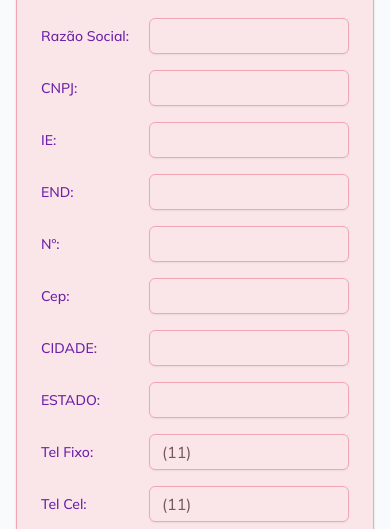
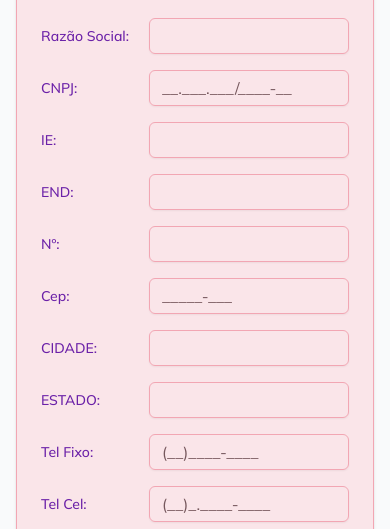
Before and after one commit to jairo-de-lima/patricia-prudente, a Next.js app: page / in a window 390 px wide. Shown: the part 315-844 px from the top of the page. Built offline with nearby package versions, Linux system fonts and the light colour scheme.

Commit message:
feat: add input masking functionality for CNPJ, CEP, and phone fields in forms

```diff
--- a/app/(home)/_components/FormField.tsx
+++ b/app/(home)/_components/FormField.tsx
@@ -1,12 +1,21 @@
 import { Label } from "@/app/_components/ui/label";
 import { Input } from "@/app/_components/ui/input";
+import { applyMask } from "@/app/_components/ApplyMask";
 
 type FormFieldProps = {
   field: FieldConfig;
   defaultValue?: string;
 };
 
-const FormField = ({ field, defaultValue = "" }: FormFieldProps) => (
+const FormField = ({ field, defaultValue = "" }: FormFieldProps) => {
+  const handleInputChange = (e: React.ChangeEvent<HTMLInputElement>) => {
+    const value = e.target.value;
+    if (field.maskType) {
+      e.target.value = applyMask(value, field.maskType); // Aplica a máscara
+    }
+  };
+
+  return (
     <div className="flex items-center gap-2">
       <Label htmlFor={field.id} className="min-w-[100px] text-purple-800">
         {field.label}:
@@ -21,6 +30,7 @@ const FormField = ({ field, defaultValue = "" }: FormFieldProps) => (
               required={field.required}
               defaultValue={field.value || defaultValue}
               placeholder={field.prefix}
+              onChange={handleInputChange} // Adiciona o evento de mudança
               className="flex-1"
             />
           </div>
@@ -31,11 +41,13 @@ const FormField = ({ field, defaultValue = "" }: FormFieldProps) => (
             type={field.type}
             required={field.required}
             defaultValue={field.value || defaultValue}
+            onChange={handleInputChange} // Adiciona o evento de mudança
             className="flex-1"
           />
         )}
       </div>
     </div>
   );
+};
 
 export default FormField;
--- a/app/(home)/_components/FormsConfgs.tsx
+++ b/app/(home)/_components/FormsConfgs.tsx
@@ -11,7 +11,14 @@ export const formConfigs = {
           type: "text",
           required: true,
         },
-        { id: "cnpj", label: "CNPJ", type: "text", required: true },
+        {
+          id: "cnpj",
+          label: "CNPJ",
+          type: "text",
+          required: true,
+          prefix: "__.___.___/____-__",
+          maskType: "cnpj",
+        },
         { id: "ie", label: "IE", type: "text", required: true },
         {
           id: "endereco",
@@ -19,7 +26,14 @@ export const formConfigs = {
           fields: [
             { id: "endereco", label: "END", type: "text", required: true },
             { id: "endNumero", label: "Nº", type: "text", required: true },
-            { id: "cep", label: "Cep", type: "text", required: true },
+            {
+              id: "cep",
+              label: "Cep",
+              type: "text",
+              required: true,
+              prefix: "_____-___",
+              maskType: "cep",
+            },
           ],
         },
         {
@@ -39,14 +53,16 @@ export const formConfigs = {
               label: "Tel Fixo",
               type: "tel",
               required: true,
-              prefix: "(11)",
+              prefix: "(__)____-____",
+              maskType: "tel",
             },
             {
               id: "celular",
               label: "Tel Cel",
               type: "tel",
               required: true,
-              prefix: "(11)",
+              prefix: "(__)_.____-____",
+              maskType: "tel",
             },
           ],
         },
@@ -66,7 +82,13 @@ export const formConfigs = {
 
         { id: "suframa", label: "Suframa", type: "text", require: false },
         { id: "transp", label: "Transportadora", type: "text" },
-        { id: "tel", label: "Telefone", type: "tel", prefix: "(11)" },
+        {
+          id: "tel",
+          label: "Telefone",
+          type: "tel",
+          prefix: "(__)____-____",
+          maskType: "tel",
+        },
       ],
     },
   },
@@ -83,7 +105,14 @@ export const formConfigs = {
           type: "text",
           required: true,
         },
-        { id: "cnpj", label: "CNPJ", type: "text", required: true },
+        {
+          id: "cnpj",
+          label: "CNPJ",
+          type: "text",
+          required: true,
+          prefix: "__.___.___/____-__",
+          maskType: "cnpj",
+        },
         { id: "ie", label: "IE", type: "text", required: true },
         {
           id: "endereco",
@@ -91,7 +120,14 @@ export const formConfigs = {
           fields: [
             { id: "endereco", label: "END", type: "text", required: true },
             { id: "endNumero", label: "Nº", type: "text", required: true },
-            { id: "cep", label: "Cep", type: "text", required: true },
+            {
+              id: "cep",
+              label: "Cep",
+              type: "text",
+              required: true,
+              prefix: "_____-___",
+              maskType: "cep",
+            },
           ],
         },
         {
@@ -103,14 +139,16 @@ export const formConfigs = {
               label: "Tel Fixo",
               type: "tel",
               required: false,
-              prefix: "( )",
+              prefix: "(__)____-____",
+              maskType: "tel",
             },
             {
               id: "celular",
               label: "Tel Cel",
               type: "tel",
               required: true,
-              prefix: "(11)",
+              prefix: "(__)_.____-____",
+              maskType: "tel",
             },
           ],
         },
@@ -153,7 +191,14 @@ export const formConfigs = {
           type: "text",
           required: true,
         },
-        { id: "cnpj", label: "CNPJ", type: "text", required: true },
+        {
+          id: "cnpj",
+          label: "CNPJ",
+          type: "text",
+          required: true,
+          prefix: "__.___.___/____-__",
+          maskType: "cnpj",
+        },
         { id: "ie", label: "IE", type: "text", required: true },
         {
           id: "endereco",
@@ -161,7 +206,14 @@ export const formConfigs = {
           fields: [
             { id: "endereco", label: "END", type: "text", required: false },
             { id: "endNumero", label: "Nº", type: "text", required: false },
-            { id: "cep", label: "Cep", type: "text", required: false },
+            {
+              id: "cep",
+              label: "Cep",
+              type: "text",
+              required: false,
+              prefix: "_____-___",
+              maskType: "cep",
+            },
           ],
         },
         {
@@ -181,14 +233,16 @@ export const formConfigs = {
               label: "Tel Fixo",
               type: "tel",
               required: false,
-              prefix: "(11)",
+              prefix: "(__)____-____",
+              maskType: "cel",
             },
             {
               id: "celular",
               label: "Tel Cel",
               type: "tel",
               required: false,
-              prefix: "(11)",
+              prefix: "(__)_.____-____",
+              maskType: "cel",
             },
           ],
         },
--- a/app/(home)/_components/types.ts
+++ b/app/(home)/_components/types.ts
@@ -6,6 +6,7 @@ type FieldConfig = {
   value: string;
   step?: string;
   required?: boolean;
+  maskType?: string;
 };
 
 type FormConfig = {
--- /dev/null
+++ b/app/_components/ApplyMask.tsx
@@ -0,0 +1,30 @@
+export const applyMask = (value: string, type: string): string => {
+  if (!value) return "";
+
+  switch (type) {
+    case "cep":
+      return value
+        .replace(/\D/g, "")
+        .replace(/(\d{5})(\d)/, "$1-$2")
+        .slice(0, 9);
+
+    case "cnpj":
+      return value
+        .replace(/\D/g, "")
+        .replace(/(\d{2})(\d)/, "$1.$2")
+        .replace(/(\d{3})(\d)/, "$1.$2")
+        .replace(/(\d{3})(\d)/, "$1/$2")
+        .replace(/(\d{4})(\d)/, "$1-$2")
+        .slice(0, 18);
+
+    case "tel":
+      return value
+        .replace(/\D/g, "")
+        .replace(/(\d{2})(\d)/, "($1) $2")
+        .replace(/(\d{4,5})(\d{4})$/, "$1-$2")
+        .slice(0, 15);
+
+    default:
+      return value;
+  }
+};
--- a/app/pdf-filter/_components/EntityEditForm.tsx
+++ b/app/pdf-filter/_components/EntityEditForm.tsx
@@ -12,6 +12,7 @@ import { Input } from "@/app/_components/ui/input";
 import { Label } from "@/app/_components/ui/label";
 import { ScrollArea } from "@/app/_components/ui/scroll-area";
 import { Cliente, Fornecedor, Transportadora } from "./types";
+import { applyMask } from "@/app/_components/ApplyMask";
 
 interface EntityEditFormProps<T> {
   entity: T;
@@ -35,7 +36,6 @@ const fieldLabels: Record<string, string> = {
   emailFinanceiro: "E-mail Financeiro",
   emailComercial: "E-mail Comercial",
   observacoes: "Observações",
-  // Adicione mais labels conforme necessário
 };
 
 export const EntityEditForm = <
@@ -52,9 +52,21 @@ export const EntityEditForm = <
     e: React.ChangeEvent<HTMLInputElement | HTMLTextAreaElement>
   ) => {
     const { name, value } = e.target;
+    let maskedValue = value;
+
+    // Aplica a máscara dependendo do campo
+    if (name === "cnpj") {
+      maskedValue = applyMask(value, "cnpj");
+    } else if (name === "telefone") {
+      maskedValue = applyMask(value, "tel");
+    } else if (name === "celular") {
+      maskedValue = applyMask(value, "tel");
+    } else if (name === "cep") {
+      maskedValue = applyMask(value, "cep");
+    }
     setFormData((prev) => ({
       ...prev,
-      [name]: value,
+      [name]: maskedValue,
     }));
   };
 
--- a/app/pdf-filter/_components/PDFGenerator.tsx
+++ b/app/pdf-filter/_components/PDFGenerator.tsx
@@ -105,14 +105,6 @@ export const generatePDF = async ({
     const labelWidth = fontRegular.widthOfTextAtSize(label, 12);
     const underscoreStart = x + labelWidth + 5;
 
-    // Draw underscore line
-    page.drawLine({
-      start: { x: underscoreStart, y: y - 2 },
-      end: { x: x + width, y: y - 2 },
-      thickness: 0.5,
-      color: rgb(0.7, 0.7, 0.7),
-    });
-
     if (value) {
       page.drawText(value, {
         x: underscoreStart,
@@ -160,8 +152,10 @@ export const generatePDF = async ({
     drawField("Suframa", data.suframa, marginLeft, yPosition, 200);
 
     yPosition -= lineHeight;
-    drawField("Transp", data.transp, marginLeft, yPosition, 200);
-    drawField("Tel", data.tel, marginLeft + 250, yPosition, 200);
+    if (data.transp || data.tel) {
+      drawField("Transp", data.transp, marginLeft, yPosition, 200);
+      drawField("Tel", data.tel, marginLeft + 250, yPosition, 200);
+    }
   } else if (
     "emailPedido" in data &&
     "emailFin" in data &&
```
Lines whose indentation alone changed are shown as unchanged.
